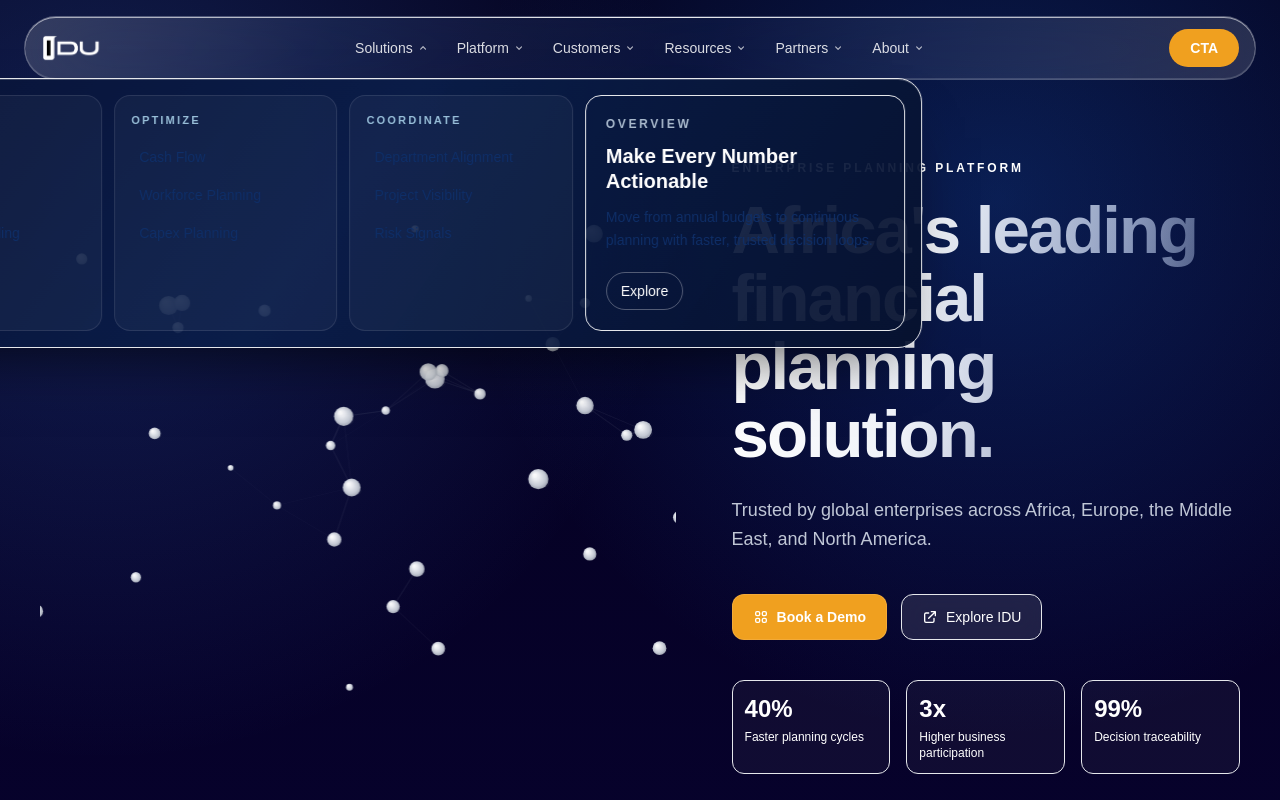
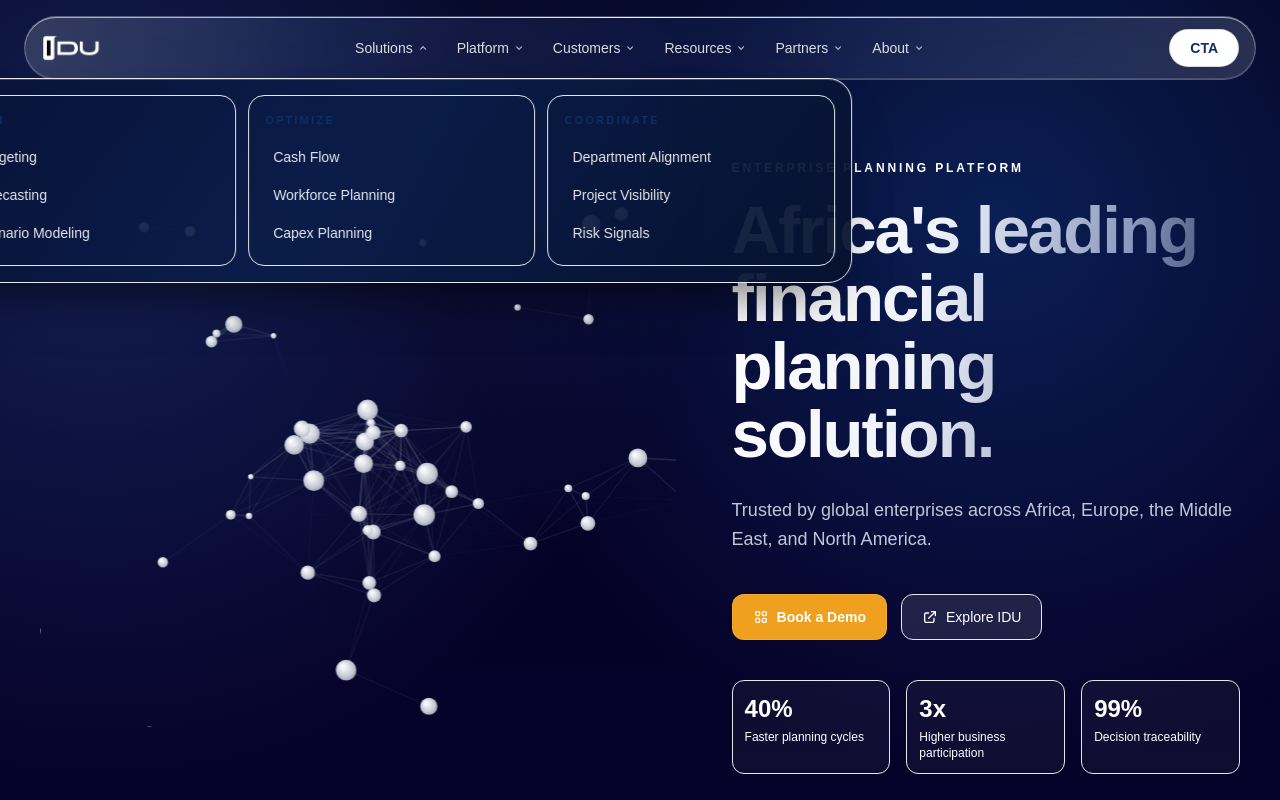
Before and after one commit to futuroelectra/IDU-mock-up, a Next.js app: page /3 in a window 1280 px wide. Both pictures are taken after a click on the button "Solutions". Shown: the top 800 px of the page. Built offline with nearby package versions, Linux system fonts and the light colour scheme.

Commit message:
Refine markup three color balance, menu layout, and transition

```diff
--- a/app/3/page.tsx
+++ b/app/3/page.tsx
@@ -52,12 +52,16 @@
   { value: '99%', label: 'Decision traceability' },
 ]
 
+const footerTopGroups = megaMenuData.filter((item) => item.label !== 'Solutions')
+const solutionsItem = megaMenuData.find((item) => item.label === 'Solutions')
+const solutionsLinks = solutionsItem ? solutionsItem.groups.flatMap((group) => group.links) : []
+
 export default function Page3() {
   return (
     <main className="min-h-screen overflow-x-hidden bg-white text-[#0f2f68]">
       <MarkupThreeNav />
 
-      <section className="relative overflow-hidden bg-[#050221] pb-32 pt-36 text-white sm:pt-40">
+      <section className="relative overflow-hidden bg-[#050221] pb-44 pt-36 text-white sm:pb-52 sm:pt-40">
         <div
           className="pointer-events-none absolute inset-0"
           style={{
@@ -120,10 +124,16 @@
           </div>
         </div>
 
-        <div className="pointer-events-none absolute inset-x-0 bottom-0 h-24 bg-gradient-to-b from-white/0 to-white" />
+        <div
+          className="pointer-events-none absolute inset-x-0 bottom-0 h-44"
+          style={{
+            background:
+              'linear-gradient(180deg, rgba(7,2,45,0) 0%, rgba(15,31,79,0.44) 42%, rgba(180,203,240,0.46) 72%, rgba(255,255,255,1) 100%)',
+          }}
+        />
       </section>
 
-      <section id="nav-light-start" className="bg-white px-6 pb-24 pt-20 sm:px-8 xl:px-10">
+      <section id="nav-light-start" className="bg-white px-6 pb-24 pt-10 sm:px-8 xl:px-10">
         <div className="mx-auto max-w-[94rem] rounded-[2.1rem] border border-[#d7e4fb] bg-gradient-to-r from-white via-[#f8fbff] to-[#f6faff] p-8 shadow-[0_34px_70px_-56px_rgba(28,76,152,0.45)] sm:p-10">
           <div className="grid gap-8 lg:grid-cols-[1.06fr_1fr] lg:items-end">
             <div>
@@ -189,7 +199,7 @@
                   key={step}
                   className="flex items-start gap-4 rounded-xl border border-[#dfeaff] bg-white p-4 transition-colors hover:border-[#9ec2ff]"
                 >
-                  <span className="mt-0.5 inline-flex h-7 w-7 shrink-0 items-center justify-center rounded-full bg-[#f0a01f] text-xs font-semibold text-white">
+                  <span className="mt-0.5 inline-flex h-7 w-7 shrink-0 items-center justify-center rounded-full bg-[#0f3f88] text-xs font-semibold text-white">
                     {index + 1}
                   </span>
                   <p className="text-sm leading-relaxed text-[#2f4f86]">{step}</p>
@@ -201,7 +211,7 @@
       </section>
 
       <section className="bg-[#071d49] px-6 py-20 text-white sm:px-8 xl:px-10">
-        <div className="mx-auto grid max-w-[94rem] gap-8 lg:grid-cols-[1fr_auto] lg:items-end">
+        <div className="mx-auto max-w-[94rem]">
           <div>
             <p className="text-xs font-semibold uppercase tracking-[0.24em] text-blue-100/72">Enterprise Proof</p>
             <blockquote className="mt-4 max-w-4xl font-manrope text-2xl font-medium leading-snug sm:text-3xl">
@@ -210,12 +220,6 @@
             </blockquote>
             <p className="mt-4 text-sm text-blue-100/72">Finance Director, Multi-Entity Services Group</p>
           </div>
-          <Link
-            href="#"
-            className="inline-flex h-fit items-center rounded-full border border-[#f4b763]/35 bg-[#f0a01f] px-7 py-3 text-sm font-semibold text-white transition-colors hover:bg-[#f4ae32]"
-          >
-            Start Your Evaluation
-          </Link>
         </div>
       </section>
 
@@ -234,14 +238,14 @@
             </Link>
             <Link
               href="#"
-              className="inline-flex w-fit items-center rounded-full border border-[#f5be68]/40 bg-[#f0a01f] px-6 py-3 text-sm font-semibold text-white transition-colors hover:bg-[#f4ae32]"
+              className="inline-flex w-fit items-center rounded-full border border-[#1d4f97] bg-[#113d7f] px-6 py-3 text-sm font-semibold text-white transition-colors hover:bg-[#0f356f]"
             >
               Partner with IDU
             </Link>
           </div>
 
-          <nav className="grid grid-cols-2 gap-x-8 gap-y-10 pb-10 pt-10 md:grid-cols-5" aria-label="Site map">
-            {megaMenuData.map((item) => (
+          <nav className="grid grid-cols-2 gap-x-8 gap-y-10 pb-10 pt-10 md:grid-cols-4" aria-label="Site map">
+            {footerTopGroups.map((item) => (
               <div key={item.label}>
                 <p className="text-xs font-semibold uppercase tracking-[0.2em] text-[#0f2f68]">{item.label}</p>
                 <ul className="mt-4 space-y-4">
@@ -264,6 +268,23 @@
             ))}
           </nav>
 
+          {solutionsItem && (
+            <section className="border-t border-[#e5efff] pb-10 pt-8">
+              <p className="text-xs font-semibold uppercase tracking-[0.2em] text-[#0f2f68]">{solutionsItem.label}</p>
+              <div className="mt-4 flex flex-wrap gap-2.5">
+                {solutionsLinks.map((link) => (
+                  <Link
+                    key={link.label}
+                    href={link.href ?? '#'}
+                    className="rounded-full border border-[#d7e6ff] bg-[#f7faff] px-3.5 py-1.5 text-sm text-[#2d4e86] transition-colors hover:border-[#abc8f8] hover:text-[#0f2f68]"
+                  >
+                    {link.label}
+                  </Link>
+                ))}
+              </div>
+            </section>
+          )}
+
           <div className="flex flex-wrap items-center justify-between gap-4 border-t border-[#e5efff] pt-6">
             <p className="text-xs text-[#5a78ad]">© {new Date().getFullYear()} IDU. All rights reserved.</p>
             <div className="flex items-center gap-6">
--- a/components/CursorNetworkPanel.tsx
+++ b/components/CursorNetworkPanel.tsx
@@ -21,10 +21,10 @@
     return {
       x: Math.random() * width,
       y: Math.random() * height,
-      vx: (Math.random() - 0.5) * (0.22 + depth * 0.28),
-      vy: (Math.random() - 0.5) * (0.2 + depth * 0.35),
+      vx: (Math.random() - 0.5) * (0.28 + depth * 0.34),
+      vy: (Math.random() - 0.5) * (0.24 + depth * 0.4),
       depth,
-      radius: 2.6 + depth * 7.6,
+      radius: 2.4 + depth * 8.4,
       phase: Math.random() * Math.PI * 2,
       drift: 0.35 + Math.random() * 0.9,
     }
@@ -71,7 +71,7 @@
       canvas.style.height = `${height}px`
       context.setTransform(dpr, 0, 0, dpr, 0, 0)
 
-      const nodeCount = clamp(Math.round((width * height) / 10800), 42, 92)
+      const nodeCount = clamp(Math.round((width * height) / 9300), 56, 120)
       nodes = createNodes(width, height, nodeCount)
 
       pointer.x = width * 0.62
@@ -108,21 +108,21 @@
       pointer.smoothX += (targetX - pointer.smoothX) * 0.07
       pointer.smoothY += (targetY - pointer.smoothY) * 0.07
 
-      const maxDistance = clamp(width * 0.16, 72, 124)
+      const maxDistance = clamp(width * 0.2, 92, 148)
 
       for (let i = 0; i < nodes.length; i += 1) {
         const node = nodes[i]
-        const streamDriftX = Math.cos(time * node.drift + node.phase) * 0.15
-        const streamDriftY = Math.sin(time * (node.drift + 0.2) + node.phase) * 0.16
+        const streamDriftX = Math.cos(time * node.drift + node.phase) * 0.2
+        const streamDriftY = Math.sin(time * (node.drift + 0.2) + node.phase) * 0.22
         node.x += node.vx + streamDriftX
         node.y += node.vy + streamDriftY
 
         const dx = pointer.smoothX - node.x
         const dy = pointer.smoothY - node.y
         const pointerDistance = Math.hypot(dx, dy)
-        const influence = clamp(1 - pointerDistance / 210, 0, 1)
+        const influence = clamp(1 - pointerDistance / 250, 0, 1)
         if (influence > 0) {
-          const tension = (node.depth * 0.0025 + 0.0012) * influence
+          const tension = (node.depth * 0.0034 + 0.0018) * influence
           node.x += dx * tension
           node.y += dy * tension
         }
@@ -145,10 +145,10 @@
           }
 
           const strength = 1 - distance / maxDistance
-          const alpha = (0.05 + ((a.depth + b.depth) * 0.5) * 0.11) * strength
+          const alpha = (0.08 + ((a.depth + b.depth) * 0.5) * 0.14) * strength
           context.beginPath()
           context.strokeStyle = `rgba(241, 245, 252, ${alpha})`
-          context.lineWidth = 0.6 + strength * 1.1
+          context.lineWidth = 0.7 + strength * 1.25
           context.moveTo(a.x, a.y)
           context.lineTo(b.x, b.y)
           context.stroke()
--- a/components/MarkupThreeNav.tsx
+++ b/components/MarkupThreeNav.tsx
@@ -12,8 +12,6 @@
 type MenuItem = {
   label: string
   columns: MenuColumn[]
-  teaserTitle: string
-  teaserCopy: string
 }
 
 const basePath = process.env.NODE_ENV === 'production' ? '/IDU-mock-up' : ''
@@ -26,8 +24,6 @@
       { title: 'Optimize', links: ['Cash Flow', 'Workforce Planning', 'Capex Planning'] },
       { title: 'Coordinate', links: ['Department Alignment', 'Project Visibility', 'Risk Signals'] },
     ],
-    teaserTitle: 'Make Every Number Actionable',
-    teaserCopy: 'Move from annual budgets to continuous planning with faster, trusted decision loops.',
   },
   {
     label: 'Platform',
@@ -36,8 +32,6 @@
       { title: 'Trust', links: ['Security Controls', 'Role Permissions', 'Audit Trails'] },
       { title: 'Connect', links: ['ERP Integrations', 'Data Connectors', 'Open APIs'] },
     ],
-    teaserTitle: 'Enterprise Foundation',
-    teaserCopy: 'Built for multi-entity complexity without sacrificing speed, clarity, or adoption.',
   },
   {
     label: 'Customers',
@@ -46,8 +40,6 @@
       { title: 'Stories', links: ['Transformation Journeys', 'Global Rollouts', 'Operational Wins'] },
       { title: 'Outcomes', links: ['Faster Planning Cycles', 'Higher Forecast Accuracy', 'Stronger Ownership'] },
     ],
-    teaserTitle: 'Proven in Real Operations',
-    teaserCopy: 'Teams across regions and business units run cleaner planning with less friction.',
   },
   {
     label: 'Resources',
@@ -56,8 +48,6 @@
       { title: 'Explore', links: ['Webinars', 'Benchmark Reports', 'Use-Case Library'] },
       { title: 'Support', links: ['Documentation', 'Implementation Paths', 'Best Practices'] },
     ],
-    teaserTitle: 'Knowledge for Finance Leaders',
-    teaserCopy: 'Practical frameworks and templates your teams can apply immediately.',
   },
   {
     label: 'Partners',
@@ -66,8 +56,6 @@
       { title: 'Programs', links: ['Partner Enablement', 'Co-Sell Motion', 'Certification'] },
       { title: 'Grow', links: ['Market Expansion', 'Joint Value Propositions', 'Success Planning'] },
     ],
-    teaserTitle: 'Built for Collaboration',
-    teaserCopy: 'Work with a partner ecosystem designed to scale adoption and business impact.',
   },
   {
     label: 'About',
@@ -76,8 +64,6 @@
       { title: 'News', links: ['Announcements', 'Events', 'Press Resources'] },
       { title: 'Careers', links: ['Open Roles', 'Hiring Process', 'Life at IDU'] },
     ],
-    teaserTitle: 'People Behind the Product',
-    teaserCopy: 'A team focused on helping organizations build confidence in every planning decision.',
   },
 ]
 
@@ -208,24 +194,24 @@
                   </button>
 
                   {isOpen && (
-                    <div className="absolute left-1/2 top-full w-[min(96vw,1060px)] -translate-x-1/2 pt-3">
+                    <div className="absolute left-1/2 top-full w-[min(96vw,920px)] -translate-x-1/2 pt-3">
                       <div
                         className={`rounded-3xl border p-4 backdrop-blur-2xl ${
-                          lightMode ? 'border-[#d4e3fb]' : 'border-white/16'
+                          lightMode ? 'border-[#d4e3fb]' : 'border-white/24'
                         }`}
                         style={dropdownStyle}
                       >
-                        <div className="grid grid-cols-[1fr_1fr_1fr_320px] gap-3">
+                        <div className="grid grid-cols-3 gap-3">
                           {item.columns.map((column) => (
                             <div
                               key={column.title}
                               className={`rounded-2xl border p-4 ${
-                                lightMode ? 'border-[#d8e6fd] bg-[#f6faff]' : 'border-white/10 bg-white/[0.04]'
+                                lightMode ? 'border-[#d8e6fd] bg-[#f6faff]' : 'border-white/14 bg-[#0d2255]/72'
                               }`}
                             >
                               <p
                                 className={`text-[11px] font-semibold uppercase tracking-[0.2em] ${
-                                  lightMode ? 'text-[#2f5ea8]' : 'text-sky-200/80'
+                                  lightMode ? 'text-[#2f5ea8]' : 'text-blue-100/92'
                                 }`}
                               >
                                 {column.title}
@@ -238,7 +224,7 @@
                                       className={`block rounded-lg px-2 py-1.5 text-sm transition-colors ${
                                         lightMode
                                           ? 'text-[#1d3e75] hover:bg-[#e8f2ff]'
-                                          : 'text-white/84 hover:bg-white/10 hover:text-white'
+                                          : 'text-white/90 hover:bg-white/12 hover:text-white'
                                       }`}
                                     >
                                       {link}
@@ -248,43 +234,6 @@
                               </ul>
                             </div>
                           ))}
-                          <aside
-                            className={`flex h-full flex-col justify-between rounded-2xl border p-5 ${
-                              lightMode
-                                ? 'border-[#d9e7fc] bg-gradient-to-br from-[#edf5ff] via-white to-[#f5f9ff]'
-                                : 'border-white/12 bg-gradient-to-br from-sky-300/18 via-white/8 to-white/[0.02]'
-                            }`}
-                          >
-                            <div>
-                              <p
-                                className={`text-xs font-semibold uppercase tracking-[0.22em] ${
-                                  lightMode ? 'text-[#3d67ab]' : 'text-sky-100/75'
-                                }`}
-                              >
-                                Overview
-                              </p>
-                              <h3
-                                className={`mt-3 font-manrope text-xl font-semibold leading-tight ${
-                                  lightMode ? 'text-[#0b2555]' : 'text-white'
-                                }`}
-                              >
-                                {item.teaserTitle}
-                              </h3>
-                              <p className={`mt-3 text-sm leading-relaxed ${lightMode ? 'text-[#35538a]' : 'text-white/72'}`}>
-                                {item.teaserCopy}
-                              </p>
-                            </div>
-                            <Link
-                              href="#"
-                              className={`mt-5 inline-flex w-fit items-center rounded-full px-3.5 py-2 text-sm font-medium transition-colors ${
-                                lightMode
-                                  ? 'border border-[#c4d8fa] bg-white text-[#123a79] hover:bg-[#eef5ff]'
-                                  : 'border border-white/30 bg-white/12 text-white hover:bg-white/20'
-                              }`}
-                            >
-                              Explore
-                            </Link>
-                          </aside>
                         </div>
                       </div>
                     </div>
@@ -297,7 +246,11 @@
           <div className="ml-auto flex h-full w-44 items-center justify-end pr-2">
             <Link
               href="#"
-              className="inline-flex shrink-0 items-center rounded-full border border-[#f4a424]/40 bg-[#f0a01f] px-5 py-2 text-sm font-semibold text-white transition-colors hover:bg-[#f3ab30]"
+              className={`inline-flex shrink-0 items-center rounded-full px-5 py-2 text-sm font-semibold transition-colors ${
+                lightMode
+                  ? 'border border-[#19498f] bg-[#123f84] text-white hover:bg-[#0f3876]'
+                  : 'border border-black/15 bg-white text-[#0f2f68] hover:bg-white/92'
+              }`}
             >
               CTA
             </Link>
```
